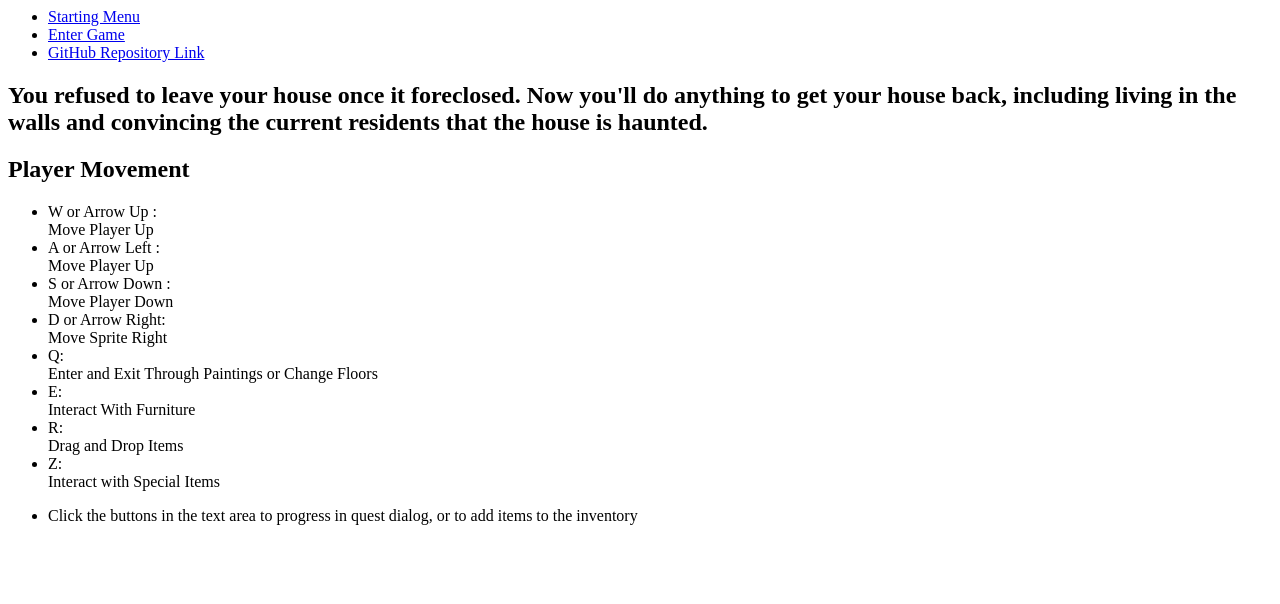
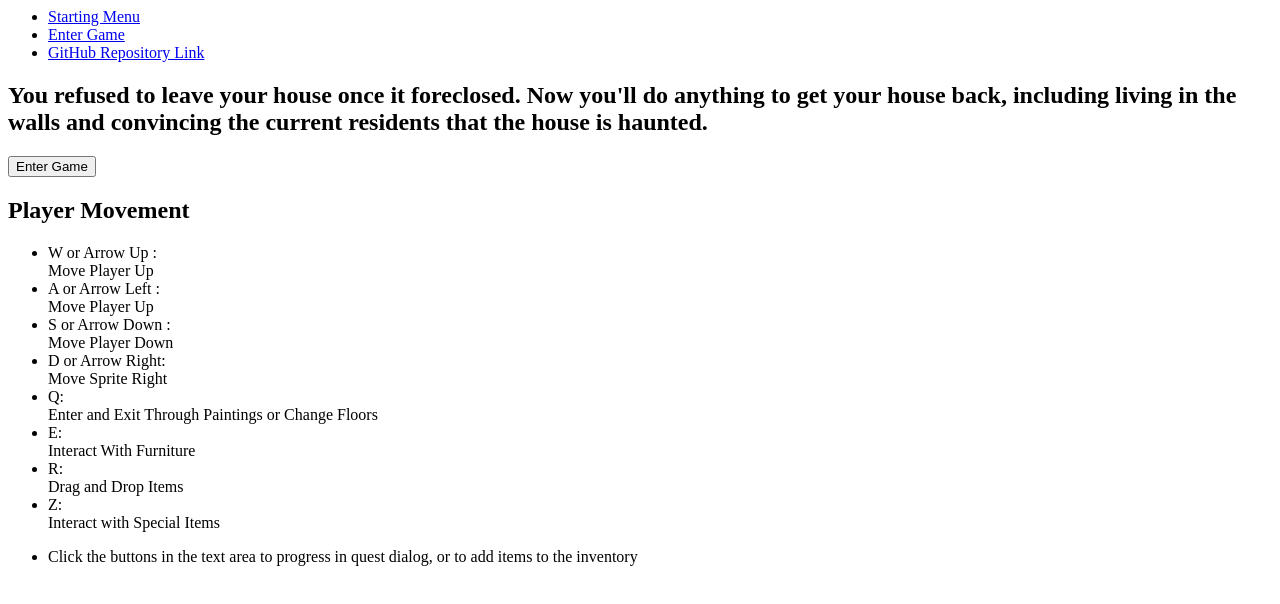
Before and after one commit to akullyot/BrowserGame-ItsMyHouse, a plain HTML site: page welcomePage.html in a window 1280 px wide. Drawn offline with Linux system fonts and the light colour scheme.

Commit message:
started the welcome page:

```diff
--- a/welcomePage.html
+++ b/welcomePage.html
@@ -15,9 +15,7 @@
     <main>
         <section id="gamePremise">
             <h2> You refused to leave your house once it foreclosed. Now you'll do anything to get your house back, including living in the walls and convincing the current residents that the house is haunted. </h2>
-
-
-
+            <button> Enter Game </button>
         </section>
         <section id = "gameInstructions">
             <h2> Player Movement </h2>
```
